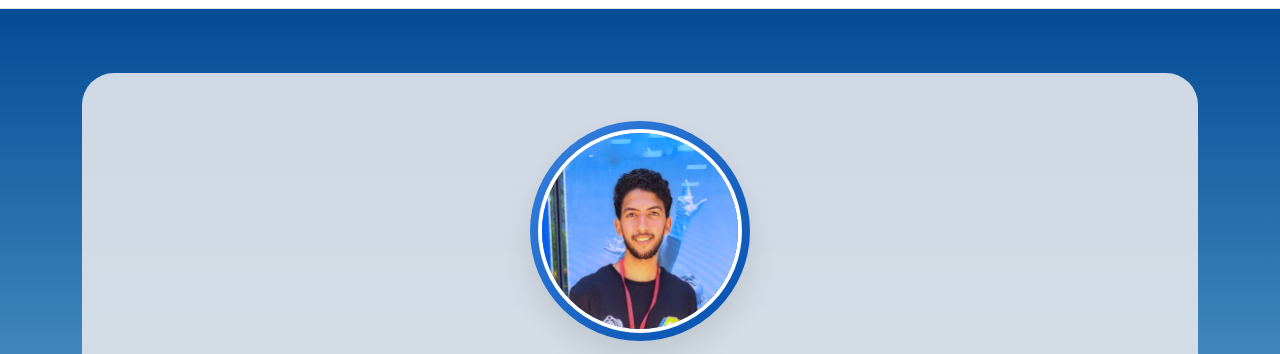
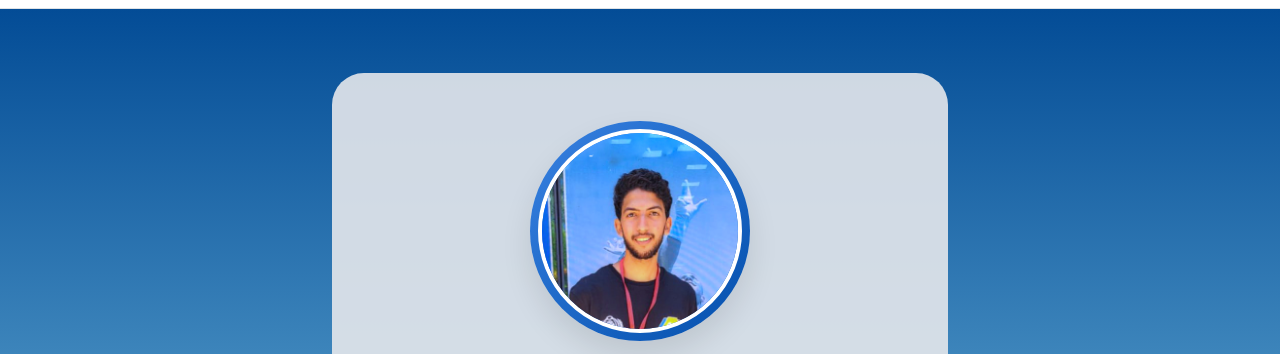
Before and after one commit to MohamedHassan2004/My-Portfolio, a plain HTML site: page index.html in a window 1280 px wide. Shown: the part 66-420 px from the top of the page. Drawn offline with nearby package versions, Linux system fonts and the light colour scheme.

Commit message:
change banner size

```diff
--- a/assets/css/style.css
+++ b/assets/css/style.css
@@ -38,6 +38,7 @@ nav{
     position: relative;
     overflow: hidden;
     border-bottom: 1px solid var(--border-color);
+    text-align: center;
 }
 
 .hero-title {
--- a/index.html
+++ b/index.html
@@ -52,7 +52,7 @@
 
     <!-- Hero Section -->
     <section class="hero-section" id="home">
-      <div class="container text-center hero-content">
+      <div class="container col-xl-6 col-lg-7 col-sm-11 hero-content">
         <div class="banner">
           <!-- Profile Image -->
           <div class="mb-4 position-relative">
```
Also changed, not shown: screenshots/mohamedhassan2004.github.io_My-Portfolio_ (1).png.
